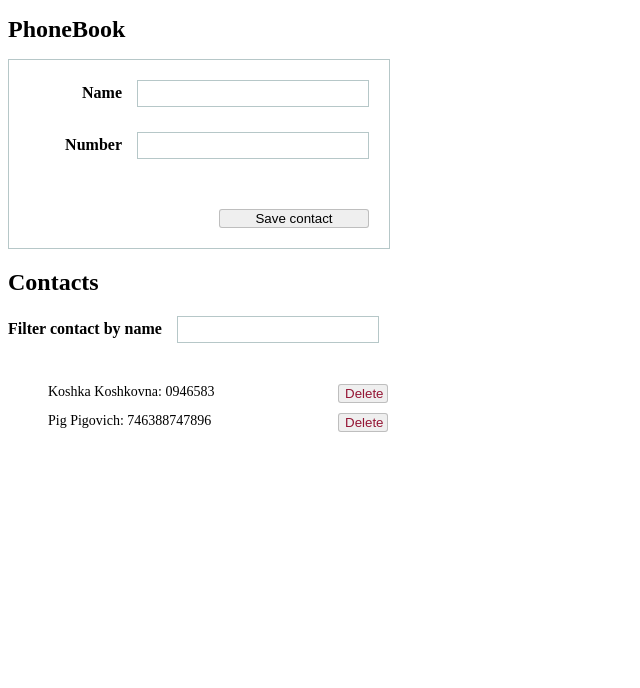
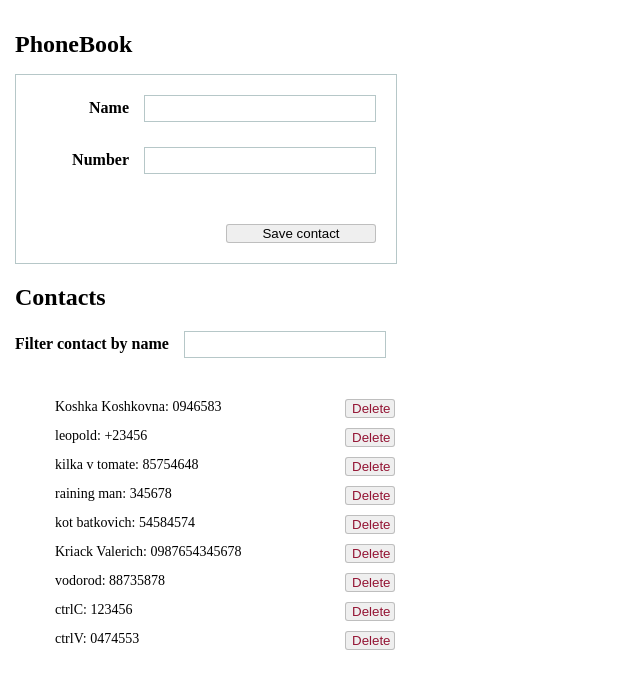
Before and after one commit to OlhaBaturina/goit-react-hw-07-phonebook, a React (Create React App) app: page / in a window 1280 px wide. Shown: the top 688 px of the page, without its empty margins (0-640 px from the left). Built offline with nearby package versions, Linux system fonts and the light colour scheme; data requests are answered from the project's data file.

Commit message:
Добавляет лоадер

```diff
--- a/db.json
+++ b/db.json
@@ -6,9 +6,44 @@
       "id": 3
     },
     {
-      "name": "Pig Pigovich",
-      "number": "746388747896",
-      "id": 4
+      "name": "leopold",
+      "number": "+23456",
+      "id": 6
+    },
+    {
+      "name": "kilka v tomate",
+      "number": "85754648",
+      "id": 7
+    },
+    {
+      "name": "raining man",
+      "number": "345678",
+      "id": 8
+    },
+    {
+      "name": "kot batkovich",
+      "number": "54584574",
+      "id": 9
+    },
+    {
+      "name": "Kriack Valerich",
+      "number": "0987654345678",
+      "id": 10
+    },
+    {
+      "name": "vodorod",
+      "number": "88735878",
+      "id": 11
+    },
+    {
+      "name": "ctrlC",
+      "number": "123456",
+      "id": 12
+    },
+    {
+      "name": "ctrlV",
+      "number": "0474553",
+      "id": 13
     }
   ]
 }
--- a/package.json
+++ b/package.json
@@ -16,6 +16,7 @@
     "react-css-modules": "^4.7.11",
     "react-dom": "^17.0.2",
     "react-joyride": "^2.3.1",
+    "react-loader-spinner": "^4.0.0",
     "react-redux": "^7.2.4",
     "react-scripts": "4.0.3",
     "react-toastify": "^7.0.4",
--- a/src/App.js
+++ b/src/App.js
@@ -1,22 +1,31 @@
 import React from 'react';
+import { useSelector, useDispatch } from 'react-redux';
 import { Form } from './Components/Form/Form';
 import Contacts from './Components/Contact/Contact';
 import Filter from './Components/Filter/Filter';
+import CustomLoader from './Components/Loader/Loader';
 import s from './App.module.css';
 import { ToastContainer } from 'react-toastify';
 import 'react-toastify/dist/ReactToastify.css';
 
+
 export const App = () => {
+
+
+    const showLoader = useSelector(({ loading }) => loading);
+console.log(showLoader);
+
+
     return (
         <>
             <h1 className={s.title}>PhoneBook</h1>
             <Form />
+            {showLoader && <CustomLoader/>}
             <h2 className={s.title}>Contacts</h2>
             <Filter />
             <Contacts />
-            <ToastContainer
+            <ToastContainer/>
 
- />
         </>
     );
 };
--- a/src/App.module.css
+++ b/src/App.module.css
@@ -1,3 +1,7 @@
+body {
+    margin: 0 auto;
+    padding: 15px;
+}
 .title {
     font-size: 24px;
     font-weight: 800;
--- a/src/Components/Contact/Contact.js
+++ b/src/Components/Contact/Contact.js
@@ -16,8 +16,6 @@ const Contacts = () => {
     });
 
     const dispatch = useDispatch();
-
-
 
     useEffect(() => {
         dispatch(fetchData());
--- a/src/Components/Loader/Loader.js
+++ b/src/Components/Loader/Loader.js
@@ -1,18 +1,13 @@
 import Loader from 'react-loader-spinner';
 import s from './Loader.module.css';
-import React, { useState } from 'react';
-// import { useSelector, useDispatch } from 'react-redux';
-// import {getSubmitData} from '../../redux/contacts-operations';
-
-
 
 const CustomLoader = () => (
     <div className={s.Loader}>
         <Loader
-            type="ThreeDots"
+            type="Hearts"
             color="#12B8AA"
-            height={80}
-            width={80}
+            height={40}
+            width={100}
             timeout={3000}
         />
     </div>
--- a/src/Components/Loader/Loader.module.css
+++ b/src/Components/Loader/Loader.module.css
@@ -1,4 +1,8 @@
 .Loader {
+    position: fixed;
+    top: 50%;
+    left: 50%;
+    transform: translate(-50%, -50%);
     text-align: center;
     margin: 15px auto;
 }
--- a/src/redux/contact-reducer.js
+++ b/src/redux/contact-reducer.js
@@ -21,7 +21,6 @@ const contactsReducer = createReducer([], {
 
     [addContactSuccess]: (state, {payload}) => {
           return [...state, payload];
-
     },
 
     [deleteContactSuccess]: (state, {payload}) => {
@@ -30,6 +29,10 @@ const contactsReducer = createReducer([], {
 });
 
 export const loading = createReducer(false, {
+    [fetchContactRequest]: () => true,
+    [fetchContactSuccess]: () => false,
+    [fetchContactError]: () => false,
+
     [addContactRequest]: () => true,
     [addContactSuccess]: () => false,
     [addContactError]: () => false,
@@ -45,4 +48,4 @@ export const filterReducer = createReducer('', {
     },
 });
 
-export default { contactsReducer, filterReducer };
+export default { contactsReducer, filterReducer, loading };
--- a/src/redux/contact-store.js
+++ b/src/redux/contact-store.js
@@ -22,6 +22,7 @@ import {
 const rootReducer = combineReducers({
     contacts: componentReducer.contactsReducer,
     filter: componentReducer.filterReducer,
+    loading: componentReducer.loading,
 });
 
 // const persistedReducer = persistReducer(persistConfig, rootReducer);
```
Also changed, not shown: 1 other file (tests, documents, lock files or other folders).
